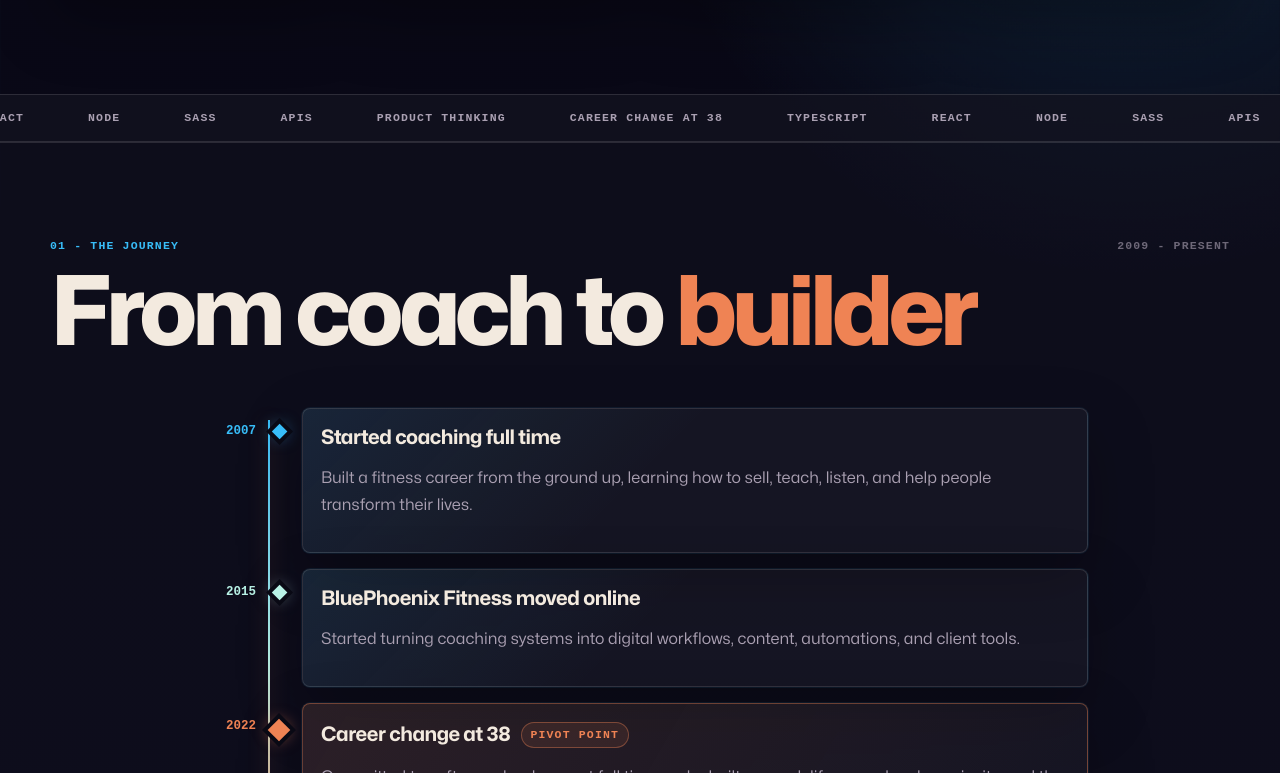
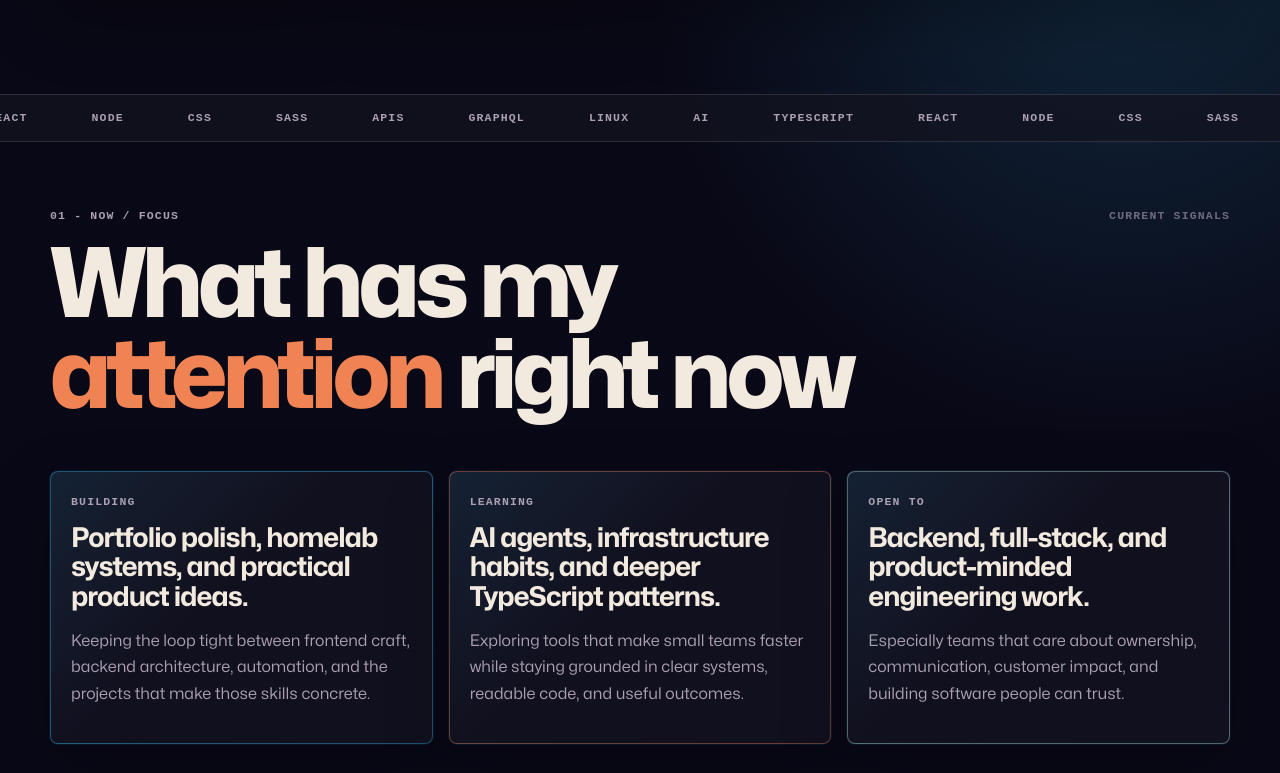
Before and after one commit to cameronmakarchuk/portfolio-site-client, a React (Vite) app: page / in a window 1280 px wide. Shown: the part 1107-1880 px from the top of the page. Built offline with nearby package versions, Linux system fonts and the light colour scheme.

Commit message:
feat: add focus section, resume download

```diff
--- a/src/data/portfolio.ts
+++ b/src/data/portfolio.ts
@@ -21,9 +21,21 @@ export type FeaturedBuild = {
 	year: string;
 	summary: string;
 	description: string;
+	details: {
+		problem: string;
+		built: string;
+		learned: string;
+	};
 	stack: string[];
 	image: string;
 	imageAlt: string;
+	accent: Accent;
+};
+
+export type FocusItem = {
+	label: string;
+	title: string;
+	description: string;
 	accent: Accent;
 };
 
@@ -44,6 +56,7 @@ export const profile = {
 };
 
 export const navItems = [
+	{ label: 'Focus', href: '#focus' },
 	{ label: 'Journey', href: '#journey' },
 	{ label: 'Builds', href: '#projects' },
 	{ label: 'Experience', href: '#experience' },
@@ -53,9 +66,33 @@ export const navItems = [
 export const stats = [
 	{ value: '15+', label: 'Years coaching', accent: 'cyan' },
 	{ value: '38', label: 'Age at pivot', accent: 'coral' },
-	{ value: '04+', label: 'Years developer experience', accent: 'lime' },
-	{ value: '03', label: 'Builds in progress', accent: 'amber' },
+	{ value: '03+', label: 'Years building software', accent: 'lime' },
+	{ value: '03', label: 'Featured builds', accent: 'amber' },
 ] satisfies Array<{ value: string; label: string; accent: Accent }>;
+
+export const focusItems: FocusItem[] = [
+	{
+		label: 'Building',
+		title: 'Portfolio polish, homelab systems, and practical product ideas.',
+		description:
+			'Keeping the loop tight between frontend craft, backend architecture, automation, and the projects that make those skills concrete.',
+		accent: 'cyan',
+	},
+	{
+		label: 'Learning',
+		title: 'AI agents, infrastructure habits, and deeper TypeScript patterns.',
+		description:
+			'Exploring tools that make small teams faster while staying grounded in clear systems, readable code, and useful outcomes.',
+		accent: 'coral',
+	},
+	{
+		label: 'Open to',
+		title: 'Backend, full-stack, and product-minded engineering work.',
+		description:
+			'Especially teams that care about ownership, communication, customer impact, and building software people can trust.',
+		accent: 'lime',
+	},
+];
 
 export const journeyEvents: JourneyEvent[] = [
 	{
@@ -104,6 +141,13 @@ export const featuredBuilds: FeaturedBuild[] = [
 		summary: 'Find and register for adult recreational sports leagues.',
 		description:
 			'A full-stack league discovery and registration concept that helped turn early React, Sass, Node, Express, and MySQL practice into a real product flow.',
+		details: {
+			problem:
+				'Adult rec sports discovery and league registration can be scattered across disconnected sites and manual workflows.',
+			built: 'A mobile-first product flow for browsing leagues, viewing details, managing profiles, and registering for play.',
+			learned:
+				'How frontend state, API contracts, relational data, and product clarity all have to move together.',
+		},
 		stack: ['React', 'Sass', 'Node', 'Express', 'MySQL'],
 		image: recLeagueImage,
 		imageAlt: 'RecLeague mobile app league detail screen',
@@ -117,6 +161,13 @@ export const featuredBuilds: FeaturedBuild[] = [
 		summary: 'A team ideation app with prompts, voting, and rewards.',
 		description:
 			'Built during a 24-hour hackathon - hosted by Microsoft & Brainstation - with a small team, focused on turning messy collaboration into a guided mobile-first workflow.',
+		details: {
+			problem:
+				'Creative teams can lose momentum when brainstorming has no structure, voting, or shared sense of progress.',
+			built: 'A prompt-led ideation flow with challenge screens, idea submission, voting, and reward moments.',
+			learned:
+				'How to scope under pressure, communicate with a team, and protect the core user flow when time is tight.',
+		},
 		stack: ['React', 'JavaScript', 'Node', 'Express'],
 		image: brainstormImage,
 		imageAlt: 'BrainStorm mobile app challenge dashboard',
@@ -130,6 +181,13 @@ export const featuredBuilds: FeaturedBuild[] = [
 		summary: 'Self-hosted experiments, automation, and infrastructure learning.',
 		description:
 			'My personal experimentation with self-hosting local services, scripts, tooling, and the kind of tinkering that keeps the learning loop alive.',
+		details: {
+			problem:
+				'Modern software work benefits from understanding the systems underneath the app, not just the app surface.',
+			built: 'A small lab environment for services, networking, automation scripts, backups, and infrastructure practice.',
+			learned:
+				'How operational thinking sharpens debugging, deployment decisions, and respect for simple reliable systems.',
+		},
 		stack: ['Linux', 'Networking', 'Automation', 'Self-hosting'],
 		image: homelabImage,
 		imageAlt: 'Homelab dashboard placeholder',
@@ -150,7 +208,7 @@ export const experienceItems: ExperienceItem[] = [
 		org: 'Lush',
 		period: '2023 - 2025',
 		description:
-			'Involved in the development and maintenance of internal tools used for order management systems, translating documents, and product subscriptions.',
+			'Involved in the development and maintenance of internal tools used for order management systems, document translation, and product subscriptions.',
 	},
 	{
 		role: 'Founder / Coach',
@@ -184,6 +242,8 @@ export const skills = [
 ];
 
 export const links = {
+	email: 'mailto:cameron@bluephoenixfitness.com',
+	resume: '/cameron-makarchuk-resume.txt',
 	github: 'https://github.com/cameronmakarchuk',
 	linkedin: 'https://linkedin.com/in/cameronmakarchuk',
 	instagram: 'https://instagram.com/cameronmakarchuk',
--- a/src/pages/Portfolio/Portfolio.scss
+++ b/src/pages/Portfolio/Portfolio.scss
@@ -453,6 +453,32 @@
 	@include cyber-panel($color-cyan);
 }
 
+.portfolio-focus {
+	padding-top: 4rem;
+}
+
+.portfolio-focus__grid {
+	display: grid;
+	gap: 1rem;
+
+	@include tablet-up {
+		grid-template-columns: repeat(3, minmax(0, 1fr));
+	}
+}
+
+.portfolio-focus__item {
+	padding: 1.25rem;
+	border-color: var(--accent-border);
+
+	h3 {
+		margin: 0.8rem 0 0.75rem;
+		color: $color-text;
+		font-size: clamp(1.25rem, 3vw, 1.7rem);
+		line-height: 1.08;
+		letter-spacing: -0.035em;
+	}
+}
+
 .portfolio-journey {
 	position: relative;
 	display: grid;
@@ -548,6 +574,7 @@
 
 .portfolio-journey__card p,
 .portfolio-project p,
+.portfolio-focus p,
 .portfolio-experience p,
 .portfolio-bluephoenix p,
 .portfolio-contact p {
@@ -653,6 +680,36 @@
 	font-size: 1.2rem;
 	font-weight: 700;
 	letter-spacing: -0.02em;
+}
+
+.portfolio-project__details {
+	display: grid;
+	gap: 0.7rem;
+	margin-top: 1.1rem;
+
+	@include desktop-up {
+		grid-template-columns: repeat(3, minmax(0, 1fr));
+	}
+
+	div {
+		padding: 0.85rem;
+		background: rgba(255, 255, 255, 0.032);
+		border: 1px solid rgba(255, 255, 255, 0.09);
+		border-radius: $radius-panel;
+	}
+
+	span {
+		@include mono-label;
+		display: block;
+		margin-bottom: 0.45rem;
+		color: var(--accent-color);
+	}
+
+	p {
+		margin: 0;
+		font-size: 0.92rem;
+		line-height: 1.55;
+	}
 }
 
 .portfolio-tags {
--- a/src/pages/Portfolio/Portfolio.tsx
+++ b/src/pages/Portfolio/Portfolio.tsx
@@ -2,6 +2,7 @@ import './Portfolio.scss';
 import {
 	experienceItems,
 	featuredBuilds,
+	focusItems,
 	journeyEvents,
 	links,
 	navItems,
@@ -20,6 +21,7 @@ export default function PortfolioPage(): JSX.Element {
 			<main>
 				<HeroSection />
 				<StackTicker />
+				<FocusSection />
 				<JourneySection />
 				<ProjectsSection />
 				<ExperienceSection />
@@ -70,7 +72,7 @@ function HeroSection(): JSX.Element {
 						</span>
 					</h1>
 					<p className='portfolio-hero__description'>{profile.description}</p>
-					<div className='portfolio-hero__actions' aria-label='Primary actions'>
+					<div className='portfolio-hero__actions'>
 						<a href='#projects' className='portfolio-button portfolio-button--primary'>
 							View builds
 						</a>
@@ -89,7 +91,7 @@ function HeroSection(): JSX.Element {
 						</div>
 					</div>
 					<div className='portfolio-hero__profile-copy'>
-						<p className='portfolio-label'>// Profile</p>
+						<p className='portfolio-label'>Profile</p>
 						<h2>{profile.name}</h2>
 						<p>{profile.title}</p>
 						<span>{profile.location}</span>
@@ -110,17 +112,49 @@ function HeroSection(): JSX.Element {
 }
 
 function StackTicker(): JSX.Element {
-	const tickerItems = ['TypeScript', 'React', 'Node', 'Sass', 'APIs', 'Product thinking', 'Career change at 38'];
-	const repeatedItems = [...tickerItems, ...tickerItems];
+	const tickerItems = ['TypeScript', 'React', 'Node', 'CSS', 'Sass', 'APIs', 'GraphQL', 'Linux', 'AI'];
+	const repeatedItems = ['primary', 'duplicate'].flatMap((group) =>
+		tickerItems.map((label) => ({ id: `${group}-${label}`, label })),
+	);
 
 	return (
 		<div className='portfolio-ticker' aria-hidden='true'>
 			<div className='portfolio-ticker__track'>
-				{repeatedItems.map((item, index) => (
-					<span key={`${item}-${index}`}>{item}</span>
+				{repeatedItems.map((item) => (
+					<span key={item.id}>{item.label}</span>
 				))}
 			</div>
 		</div>
+	);
+}
+
+function FocusSection(): JSX.Element {
+	return (
+		<section className='portfolio-section portfolio-focus' id='focus'>
+			<div className='portfolio-section__inner'>
+				<SectionHeading
+					kicker='01 - Now / focus'
+					title={
+						<>
+							What has my <em>attention</em> right now
+						</>
+					}
+					meta='current signals'
+				/>
+				<div className='portfolio-focus__grid'>
+					{focusItems.map((item) => (
+						<article
+							className={`portfolio-card portfolio-focus__item ${accentClass(item.accent)}`}
+							key={item.label}
+						>
+							<p className='portfolio-label'>{item.label}</p>
+							<h3>{item.title}</h3>
+							<p>{item.description}</p>
+						</article>
+					))}
+				</div>
+			</div>
+		</section>
 	);
 }
 
@@ -129,13 +163,13 @@ function JourneySection(): JSX.Element {
 		<section className='portfolio-section portfolio-section--bordered' id='journey'>
 			<div className='portfolio-section__inner'>
 				<SectionHeading
-					kicker='01 - The journey'
+					kicker='02 - The journey'
 					title={
 						<>
 							From coach to <em>builder</em>
 						</>
 					}
-					meta='2009 - present'
+					meta='2007 - present'
 				/>
 				<div className='portfolio-journey'>
 					{journeyEvents.map((event) => (
@@ -192,7 +226,7 @@ function ProjectsSection(): JSX.Element {
 		<section className='portfolio-section' id='projects'>
 			<div className='portfolio-section__inner'>
 				<SectionHeading
-					kicker='02 - Featured builds'
+					kicker='03 - Featured builds'
 					title={
 						<>
 							Projects, experiments, and things I am <em>building</em>
@@ -211,7 +245,7 @@ function ProjectsSection(): JSX.Element {
 							</div>
 							<div className='portfolio-project__content'>
 								<p className='portfolio-label'>
-									// {project.id} - {project.year}
+									{project.id} - {project.year}
 								</p>
 								<div className='portfolio-project__title-row'>
 									<h3>{project.name}</h3>
@@ -219,6 +253,20 @@ function ProjectsSection(): JSX.Element {
 								</div>
 								<p className='portfolio-project__summary'>{project.summary}</p>
 								<p>{project.description}</p>
+								<div className='portfolio-project__details'>
+									<div>
+										<span>Problem</span>
+										<p>{project.details.problem}</p>
+									</div>
+									<div>
+										<span>Built</span>
+										<p>{project.details.built}</p>
+									</div>
+									<div>
+										<span>Learned</span>
+										<p>{project.details.learned}</p>
+									</div>
+								</div>
 								<ul className='portfolio-tags' aria-label={`${project.name} tech stack`}>
 									{project.stack.map((item) => (
 										<li key={item}>{item}</li>
@@ -238,7 +286,7 @@ function ExperienceSection(): JSX.Element {
 		<section className='portfolio-section portfolio-section--bordered' id='experience'>
 			<div className='portfolio-section__inner'>
 				<SectionHeading
-					kicker='03 - Experience snapshot'
+					kicker='04 - Experience snapshot'
 					title={
 						<>
 							What I've been up to <em>professionally</em>
@@ -248,10 +296,10 @@ function ExperienceSection(): JSX.Element {
 				/>
 				<div className='portfolio-experience'>
 					<div className='portfolio-card portfolio-experience__now'>
-						<p className='portfolio-label'>// Current framework</p>
+						<p className='portfolio-label'>Current framework</p>
 						<h3>Builder with a founder mindset.</h3>
 						<p>
-							I bring entreprenuer thinking into software development: clear communication, user empathy,
+							I bring entrepreneur thinking into software development: clear communication, user empathy,
 							follow-through, and understanding the business impact of what we're building.
 						</p>
 					</div>
@@ -269,7 +317,7 @@ function ExperienceSection(): JSX.Element {
 						))}
 					</div>
 					<div className='portfolio-card portfolio-skills'>
-						<p className='portfolio-label'>// Tooling</p>
+						<p className='portfolio-label'>Tooling</p>
 						<ul className='portfolio-tags portfolio-tags--large'>
 							{skills.map((skill) => (
 								<li key={skill}>{skill}</li>
@@ -284,19 +332,21 @@ function ExperienceSection(): JSX.Element {
 
 function ContactSection(): JSX.Element {
 	const contactLinks = [
+		{ label: 'Email', value: 'cameron@bluephoenixfitness.com', href: links.email, accent: 'cyan' },
 		{ label: 'GitHub', value: 'cameronmakarchuk', href: links.github, accent: 'lime' },
 		{ label: 'LinkedIn', value: 'in/cameronmakarchuk', href: links.linkedin, accent: 'amber' },
 		{ label: 'Instagram', value: '@cameronmakarchuk', href: links.instagram, accent: 'coral' },
 		{ label: 'X', value: '@cmakarchuk', href: links.x, accent: 'lime' },
 		{ label: 'Fitness', value: 'bluephoenixfitness.com', href: links.bluePhoenix, accent: 'amber' },
-	] satisfies Array<{ label: string; value: string; href: string; accent: Accent }>;
+		{ label: 'Resume', value: 'Download', href: links.resume, accent: 'cyan', download: true },
+	] satisfies Array<{ label: string; value: string; href: string; accent: Accent; download?: boolean }>;
 
 	return (
 		<footer className='portfolio-section portfolio-contact' id='contact'>
 			<div className='portfolio-section__inner'>
 				<p className='portfolio-kicker'>
 					<span className='portfolio-kicker__dot' />
-					04 - Contact
+					05 - Contact
 				</p>
 				<div className='portfolio-contact__grid'>
 					<div>
@@ -314,6 +364,7 @@ function ContactSection(): JSX.Element {
 								href={item.href}
 								className={`portfolio-contact__link ${accentClass(item.accent)}`}
 								key={item.label}
+								download={item.download ? true : undefined}
 								target={item.href.startsWith('http') ? '_blank' : undefined}
 								rel={item.href.startsWith('http') ? 'noreferrer' : undefined}
 							>
```
Also changed, not shown: public/cameron-makarchuk-resume.txt (added).
